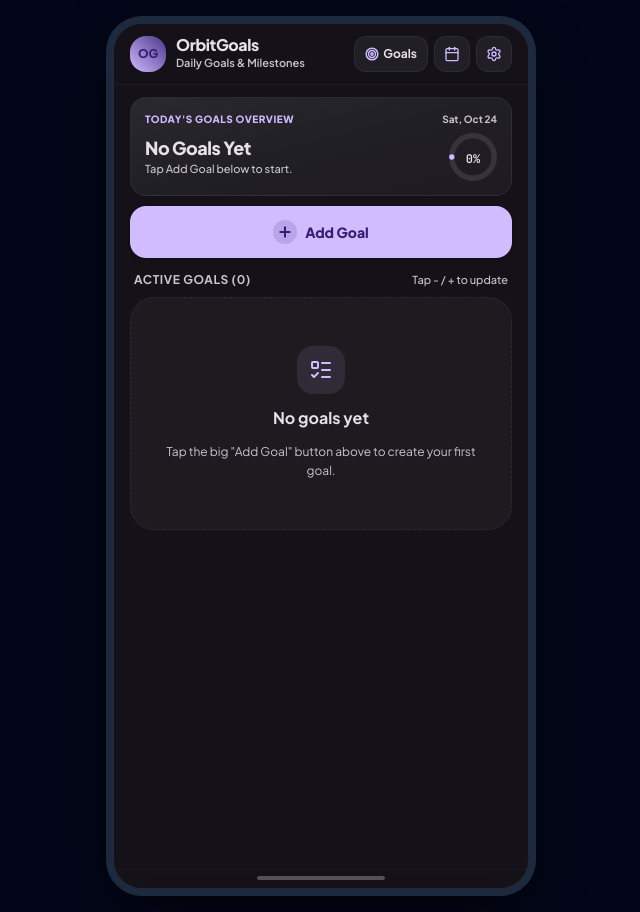
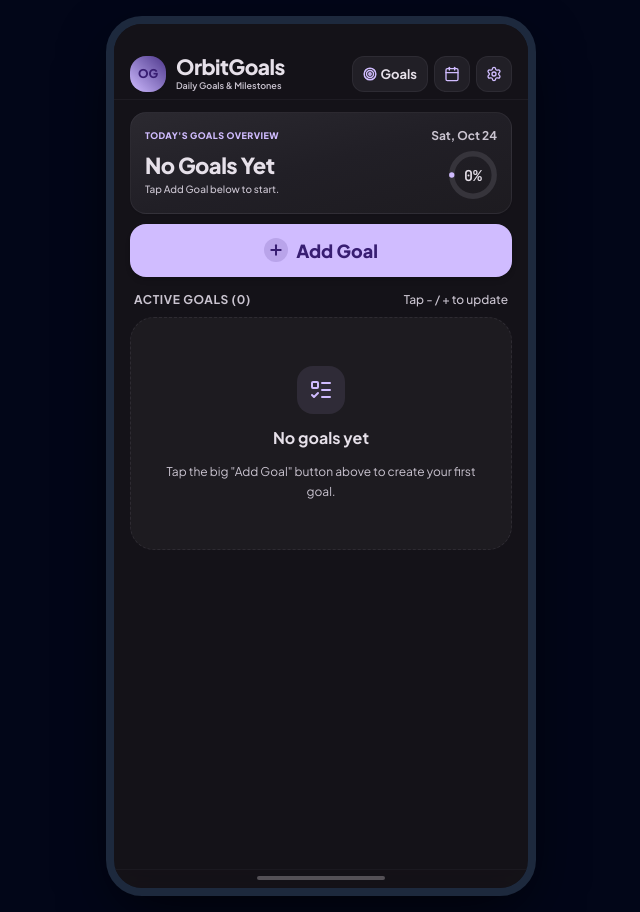
Before and after one commit to intazul/OrbitGoals, a React (Vite) app: page / in a window 1280 px wide. Shown: the whole page, without its empty margins (319-959 px from the left). Built offline with nearby package versions, Linux system fonts and the light colour scheme.

Commit message:
style: update dashboard header typography and layout
Refine header spacing, padding, and font sizing to align with Material 3 aesthetics.

```diff
--- a/src/App.tsx
+++ b/src/App.tsx
@@ -258,17 +258,17 @@ export default function App() {
           {/* FIXED NON-SCROLLABLE TOP SECTION (Header + Overview Card + Big Add Goal Button) */}
           <div className="shrink-0 bg-surface z-30">
             {/* Dashboard Header Bar (Add Goal removed from top right) */}
-            <header className="border-b border-outline-variant/20 px-4 py-3 shrink-0 flex items-center justify-between gap-2">
+            <header className="border-b border-outline-variant/20 px-4 ml-0 pt-8 pb-1.5 text-[20px] shrink-0 flex items-center justify-between gap-2">
               {/* Brand Logo & Title */}
               <div className="flex items-center gap-2.5">
                 <div className="w-9 h-9 rounded-2xl bg-gradient-to-tr from-primary to-primary-container text-on-primary flex items-center justify-center font-black text-xs shadow-xs">
                   OG
                 </div>
                 <div>
-                  <span className="text-base font-black tracking-tight text-on-surface block leading-none">
+                  <span className="text-[21px] font-black tracking-tight text-on-surface block leading-none">
                     OrbitGoals
                   </span>
-                  <span className="text-[11px] font-semibold text-on-surface-variant block mt-0.5">
+                  <span className="text-[9px] font-semibold text-on-surface-variant block mt-0.5">
                     Daily Goals & Milestones
                   </span>
                 </div>
@@ -283,7 +283,7 @@ export default function App() {
                   title="Open Goals"
                 >
                   <Target className="w-3.5 h-3.5 text-primary stroke-[2.5]" />
-                  <span>Goals</span>
+                  <span className="text-[13px]">Goals</span>
                 </button>
 
                 {/* Calendar Heat Zone Launcher */}
@@ -311,24 +311,24 @@ export default function App() {
               {/* Daily Goals Progress Overview Card */}
               <div className="bg-gradient-to-br from-surface-container-high via-surface-container to-surface-container-low rounded-2xl p-3.5 border border-outline-variant/30 shadow-xs">
                 <div className="flex items-center justify-between mb-1.5">
-                  <span className="text-[10px] font-black uppercase tracking-wider text-primary">
+                  <span className="text-[9px] font-black uppercase tracking-wider text-primary">
                     Today's Goals Overview
                   </span>
-                  <span className="text-[10px] text-on-surface-variant font-bold">
+                  <span className="text-[12px] text-on-surface-variant font-bold">
                     {new Date().toLocaleDateString(undefined, { weekday: 'short', month: 'short', day: 'numeric' })}
                   </span>
                 </div>
 
                 <div className="flex items-center justify-between gap-3">
                   <div className="space-y-0.5 min-w-0">
-                    <h2 className="text-lg font-black text-on-surface tracking-tight leading-tight truncate">
+                    <h2 className="text-[22px] pt-0 font-black text-on-surface tracking-tight leading-tight truncate">
                       {totalGoals === 0
                         ? 'No Goals Yet'
                         : todayPct === 100
                         ? 'All Goals Completed! 🎉'
                         : `${uncompletedCount} Goal${uncompletedCount === 1 ? '' : 's'} Remaining`}
                     </h2>
-                    <p className="text-[11px] text-on-surface-variant font-medium truncate">
+                    <p className="text-[10px] text-on-surface-variant font-medium truncate">
                       {totalGoals === 0
                         ? 'Tap Add Goal below to start.'
                         : `${completedTodayCount} of ${totalGoals} goals finished today.`}
@@ -356,7 +356,7 @@ export default function App() {
                       />
                     </svg>
                     <div className="absolute text-center">
-                      <span className="text-xs font-black text-on-surface font-mono tabular-nums leading-none">
+                      <span className="text-[15px] font-black text-on-surface font-mono tabular-nums leading-none">
                         {todayPct}%
                       </span>
                     </div>
@@ -372,7 +372,7 @@ export default function App() {
                 <div className="w-6 h-6 rounded-full bg-on-primary/15 flex items-center justify-center">
                   <Plus className="w-4 h-4 stroke-[3] text-on-primary" />
                 </div>
-                <span>Add Goal</span>
+                <span className="text-[18px]">Add Goal</span>
               </button>
 
               {/* List Header Label */}
@@ -380,7 +380,7 @@ export default function App() {
                 <h3 className="text-xs font-bold uppercase tracking-wider text-on-surface-variant">
                   Active Goals ({goals.length})
                 </h3>
-                <span className="text-[11px] text-on-surface-variant font-medium">
+                <span className="text-[12px] text-on-surface-variant font-medium">
                   Tap - / + to update
                 </span>
               </div>
```
